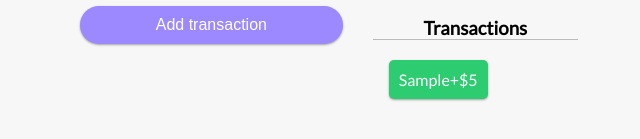
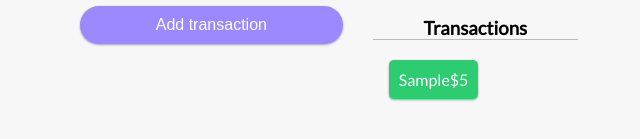
Before and after one commit to Mast8/expence-helper, a React (Create React App) app: page / in a window 1280 px wide. Both pictures are taken after typing "Sample", "5" into the empty fields and a click on the button "Add transaction". Shown: the part 497-636 px from the top of the page, without its empty margins (311-951 px from the left). Built offline with nearby package versions, Linux system fonts and the light colour scheme; the HTML template or start-up script is replaced by a standard one.

Commit message:
transaction list format

```diff
--- a/src/components/AddTransaction/AddTransaction.js
+++ b/src/components/AddTransaction/AddTransaction.js
@@ -29,7 +29,7 @@ export const AddTransaction = () => {
 
   function Validate(){
     const validationData ={};
-
+    let validated = false;
     // text validation
     if(text.trim() === "" )
       validationData.text = `transaction is empty`;
@@ -39,7 +39,7 @@ export const AddTransaction = () => {
 
     // amount validation
     console.log(amount);
-    if( amount.trim() === "" || amount.trim() == 0 || amount.trim() === " " )
+    if( amount.trim() === "" )
       validationData.amount = `Amount is  empty`;
     else {
       var numberRegex = /^\s*[+-]?(\d+|\d*\.\d+|\d+\.\d*)([Ee][+-]?\d+)?\s*$/;
@@ -51,11 +51,12 @@ export const AddTransaction = () => {
     //if no errors return true
     if(Object.keys(validationData).length === 0){
       setErrorsMessage({});
-      return true;
+      validated =  true;
     }else {
       setErrorsMessage(validationData);
-      return false;
+
     }
+    return validated;
   }
 
   const clearFields =() => {
--- a/src/components/Transaction/Transaction.js
+++ b/src/components/Transaction/Transaction.js
@@ -4,11 +4,13 @@ import { GlobalContext } from '../../context/GlobalState';
 export const Transaction = ({ transaction }) => {
   const { deleteTransaction } = useContext(GlobalContext);
 
-  const sign = transaction.amount < 0 ? '-' : '+';
+  //const sign = transaction.amount < 0 ? '-' : '+';
+  const customAmount = transaction.amount.toString().replace(/\B(?<!\.\d*)(?=(\d{3})+(?!\d))/g, ",");
 
   return (
     <li className={transaction.amount < 0 ? 'minus' : 'plus'}>
-      {transaction.text} <span>{sign}${Math.abs(transaction.amount)}</span>
+     {/*  {transaction.text} <span>{sign}${Math.abs(transaction.amount)}</span> */}
+      {transaction.text} <span>${customAmount}</span>
       <button onClick={() => deleteTransaction(transaction.id)} className="delete-btn">x</button>
     </li>
   )
```
